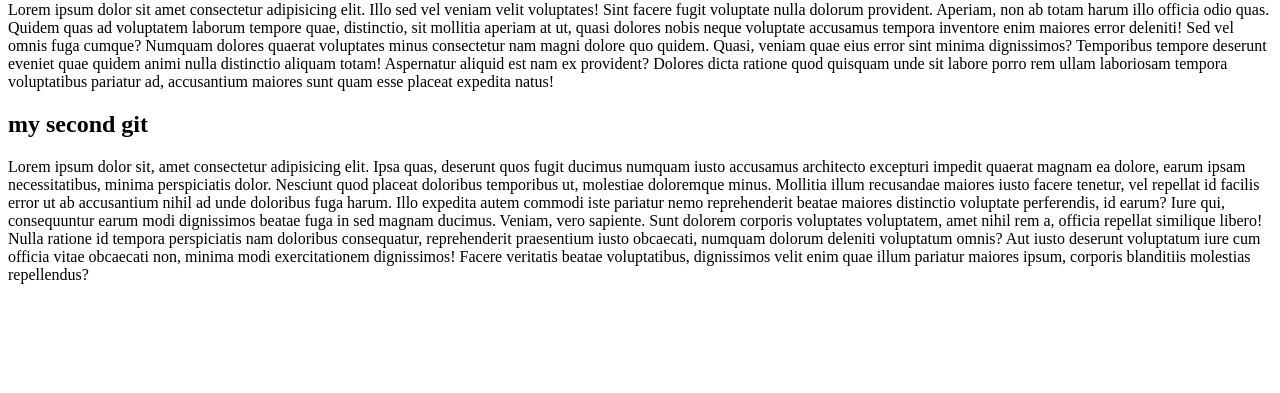
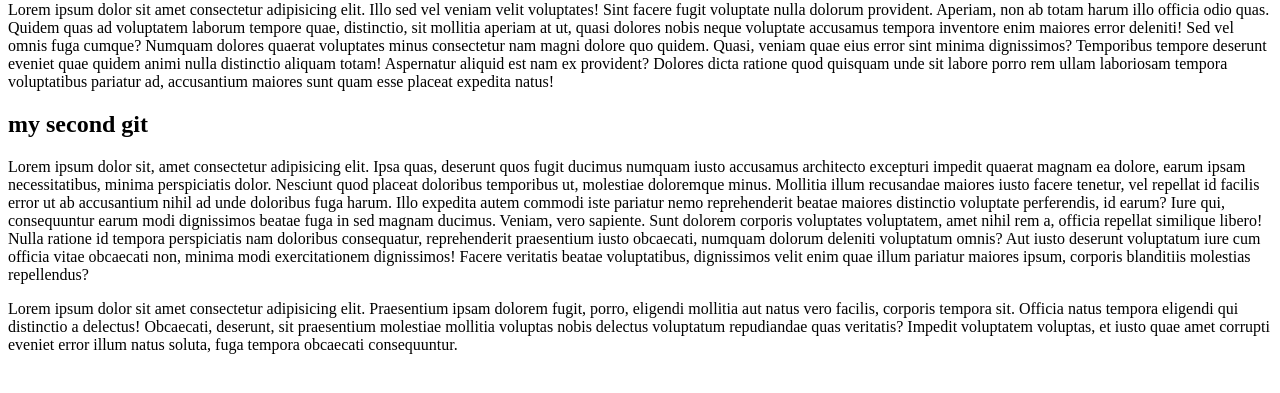
Before and after one commit to Aida2912/MonGitHubHouse, a plain HTML site: page index.html in a window 1280 px wide. Shown: the part 79-472 px from the top of the page. Drawn offline with Linux system fonts and the light colour scheme.

Commit message:
ajout d'un troiscieme paragraphe

```diff
--- a/index.html
+++ b/index.html
@@ -18,5 +18,7 @@
    Illo expedita autem commodi iste pariatur nemo reprehenderit beatae maiores distinctio voluptate perferendis, id earum? Iure qui, consequuntur earum modi dignissimos beatae fuga in sed magnam ducimus. Veniam, vero sapiente.
    Sunt dolorem corporis voluptates voluptatem, amet nihil rem a, officia repellat similique libero! Nulla ratione id tempora perspiciatis nam doloribus consequatur, reprehenderit praesentium iusto obcaecati, numquam dolorum deleniti voluptatum omnis?
    Aut iusto deserunt voluptatum iure cum officia vitae obcaecati non, minima modi exercitationem dignissimos! Facere veritatis beatae voluptatibus, dignissimos velit enim quae illum pariatur maiores ipsum, corporis blanditiis molestias repellendus?</p>
+   <p>Lorem ipsum dolor sit amet consectetur adipisicing elit. Praesentium ipsam dolorem fugit, porro, eligendi mollitia aut natus vero facilis, corporis tempora sit. Officia natus tempora eligendi qui distinctio a delectus!
+   Obcaecati, deserunt, sit praesentium molestiae mollitia voluptas nobis delectus voluptatum repudiandae quas veritatis? Impedit voluptatem voluptas, et iusto quae amet corrupti eveniet error illum natus soluta, fuga tempora obcaecati consequuntur.</p>
 </body>
 </html>
```
